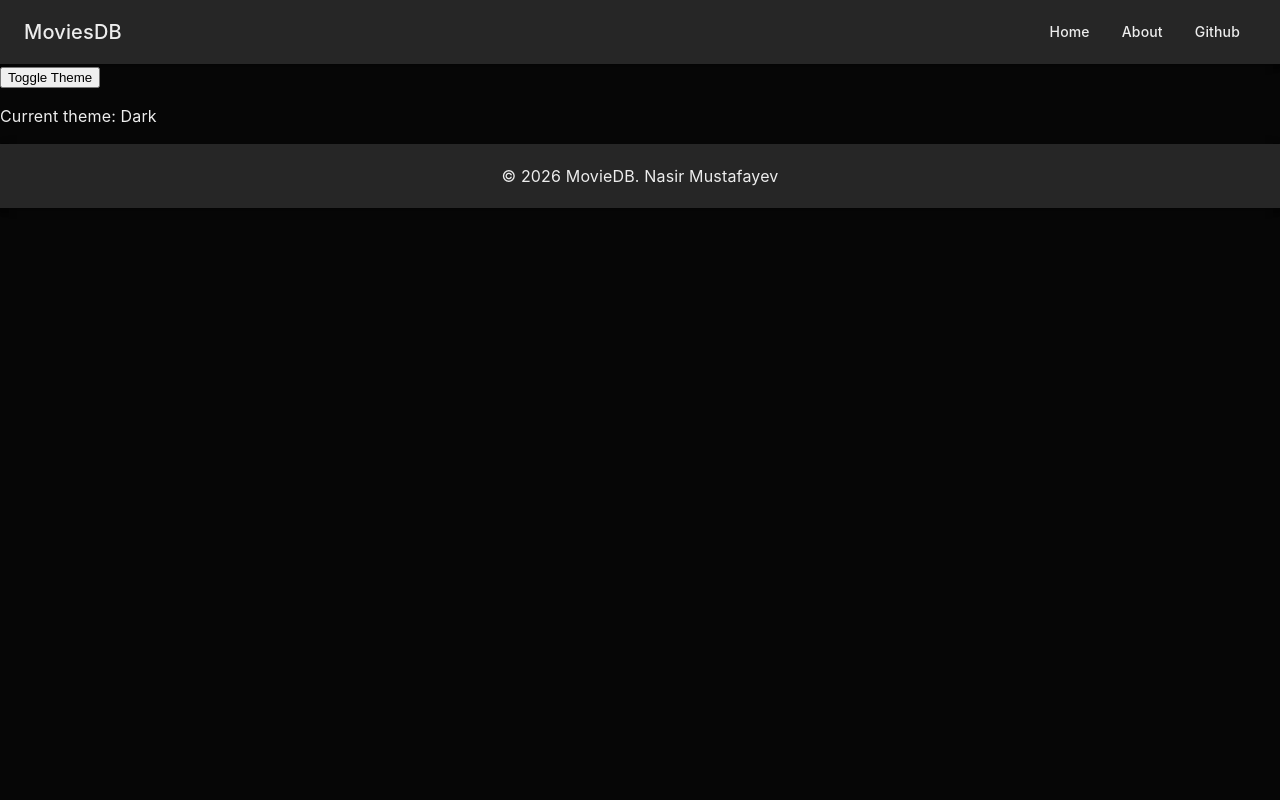
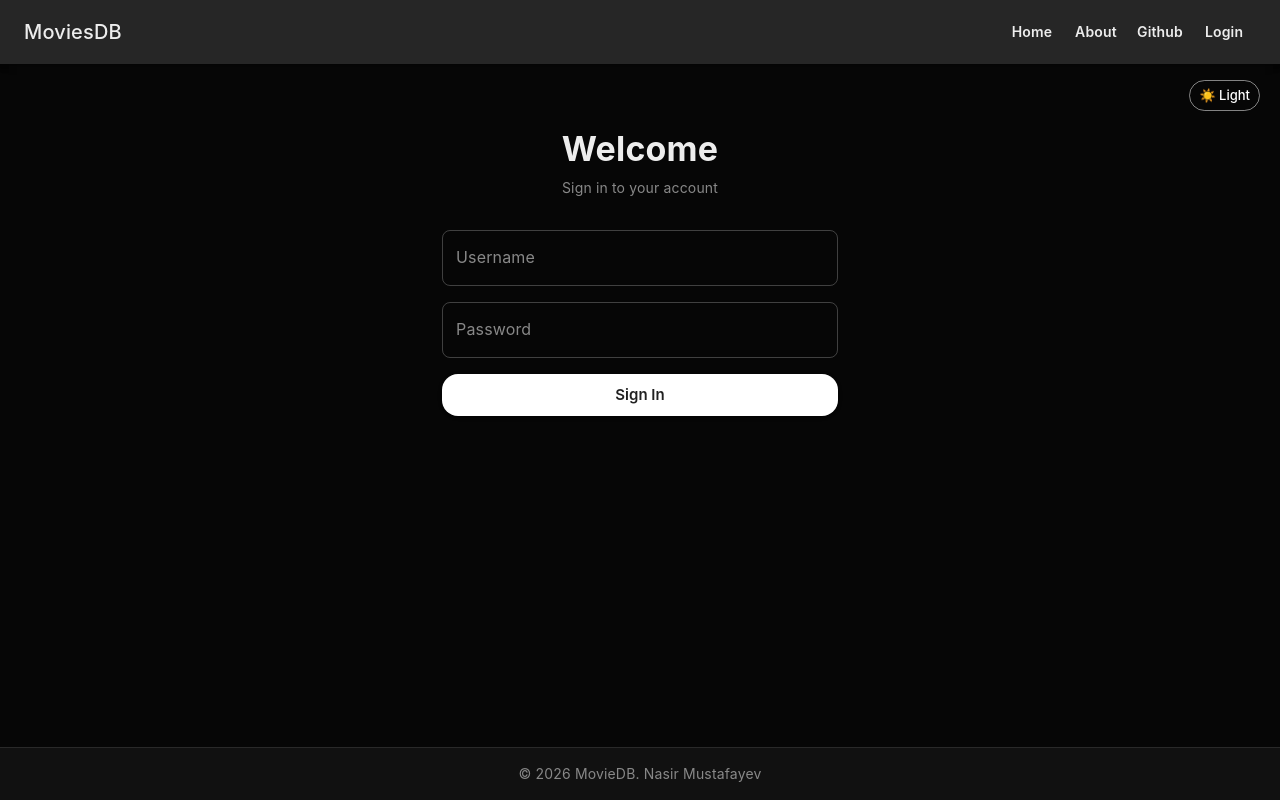
Before and after one commit to NasirMustafayev/Practice1_MoviesDB, a React (Vite) app: page /login in a window 1280 px wide. Built offline with nearby package versions, Linux system fonts and the light colour scheme; no server answers.

Commit message:
feat: enhance App component with improved theme toggle and add Login page; refactor Footer and Navbar components for better layout and styling

```diff
--- a/src/App.jsx
+++ b/src/App.jsx
@@ -1,13 +1,14 @@
 import { Routes, Route } from 'react-router-dom'
-import { ThemeProvider, CssBaseline } from '@mui/material';
+import { ThemeProvider, CssBaseline, Box, Button } from '@mui/material';
+import { themeDark, themeLight } from './theme'
+import { useDispatch, useSelector } from 'react-redux';
+import { useState } from 'react';
 import Navbar from './components/Navbar';
 import Footer from './components/Footer';
 import HomePage from './components/HomePage';
-import MovieDetail from './components/MovieDetail';
+import MovieDetail from './pages/MovieDetail';
 import About from './components/About';
-import { themeDark, themeLight } from './theme'
-import { useDispatch, useSelector } from 'react-redux';
-import { useState } from 'react';
+import Login from './pages/Login';
 
 function App() {
   const themevalue = useSelector(state => state.theme);
@@ -16,15 +17,28 @@ function App() {
   return(
     <ThemeProvider theme={themevalue ? themeDark : themeLight}>
     <CssBaseline/>
+    <div style={{ display: 'flex', flexDirection: 'column', minHeight: '100vh' }}>
       <Navbar/>
-    <button onClick={() => dispatcher({type: 'dark'})}>Toggle Theme</button>
-    <p>Current theme: {themevalue ? 'Dark' : 'Light'}</p>
+      <Box sx={{ position: 'absolute', top: 80, right: 20, zIndex: 10 }}>
+        <Button
+          variant="outlined"
+          size="small"
+          onClick={() => dispatcher({type: 'dark'})}
+          sx={{ textTransform: 'none', fontWeight: 500 }}
+        >
+          {themevalue ? '☀️ Light' : '🌙 Dark'}
+        </Button>
+      </Box>
+      <div style={{ flex: 1 }}>
         <Routes>
           <Route path='/' element={<HomePage/>}/>
           <Route path='/movie/:movie_id' element={<MovieDetail/>}/>
           <Route path='/about' element={<About/>}/>
+          <Route path='/login' element={<Login/>}/>
         </Routes>
+      </div>
       <Footer/>
+    </div>
     </ThemeProvider>
   );
 }
--- a/src/components/Footer.jsx
+++ b/src/components/Footer.jsx
@@ -1,11 +1,21 @@
-import { AppBar, Toolbar } from '@mui/material';
+import { Box, Typography } from '@mui/material';
 
 export default function Footer() {
     return (
-        <AppBar position="static" color="primary" sx={{ top: 'auto', bottom: 0 }}>
-            <Toolbar>
-                <p style={{ margin: '0 auto' }}>© 2026 MovieDB. Nasir Mustafayev</p>
-            </Toolbar>
-        </AppBar>
+        <Box
+            component="footer"
+            sx={{
+                backgroundColor: 'background.paper',
+                borderTop: '1px solid',
+                borderColor: 'divider',
+                py: 2,
+                mt: 'auto',
+                textAlign: 'center',
+            }}
+        >
+            <Typography variant="body2" color="textSecondary">
+                © 2026 MovieDB. Nasir Mustafayev
+            </Typography>
+        </Box>
     );
 }
--- a/src/components/Navbar.jsx
+++ b/src/components/Navbar.jsx
@@ -19,6 +19,9 @@ export default function Navbar() {
           <Button color="inherit" component={Link} to="/github">
             Github
           </Button>
+          <Button color="green" component={Link} to="/login">
+            Login
+          </Button>
         </Box>
       </Toolbar>
     </AppBar>
--- /dev/null
+++ b/src/pages/Login.jsx
@@ -0,0 +1,45 @@
+import { Container, Box, Typography, TextField, Button, Stack } from "@mui/material";
+
+export default function Login() {
+  return (
+    <Container maxWidth="xs">
+      <Box sx={{ mt: 8 }}>
+        <Box sx={{ textAlign: "center", mb: 4 }}>
+            <Typography variant="h4" sx={{ fontWeight: 700, mb: 1 }}>
+              Welcome
+            </Typography>
+            <Typography variant="body2" color="textSecondary">
+              Sign in to your account
+            </Typography>
+          </Box>
+
+          <form>
+            <Stack spacing={2}>
+              <TextField
+                fullWidth
+                label="Username"
+                type="text"
+                variant="outlined"
+              />
+              <TextField
+                fullWidth
+                label="Password"
+                type="password"
+                variant="outlined"
+              />
+              <Button
+                fullWidth
+                type="submit"
+                variant="contained"
+                color="primary"
+                size="large"
+                sx={{ mt: 2 }}
+              >
+                Sign In
+              </Button>
+            </Stack>
+          </form>
+      </Box>
+    </Container>
+  );
+}
--- a/src/components/MovieDetail.jsx
+++ b/src/pages/MovieDetail.jsx
@@ -1,4 +1,4 @@
-import { Container, Grid, Typography, Chip, Box, Divider } from "@mui/material";
+import { Container, Grid, Typography, Chip, Box, Divider, useTheme } from "@mui/material";
 import { useState, useEffect } from "react";
 import { useParams } from "react-router-dom";
 import StarIcon from "@mui/icons-material/Star";
@@ -12,6 +12,7 @@ const api_key = import.meta.env.VITE_API_KEY
 export default function MovieDetail(){
     const { movie_id } = useParams()
     const [movie, setMovie] = useState(null)
+    const theme = useTheme()
 
     const api_url = `https://api.themoviedb.org/3/movie/${movie_id}?api_key=${api_key}`
 
@@ -27,7 +28,8 @@ export default function MovieDetail(){
              <Box
       sx={{
         minHeight: "100vh",
-        background: `linear-gradient(to bottom, rgba(0,0,0,0.85) 0%, rgba(20,20,20,1) 100%), url(https://image.tmdb.org/t/p/original${movie.backdrop_path}) no-repeat center center / cover`,
+        background: `linear-gradient(to bottom, ${theme.palette.background.default}dd 0%, ${theme.palette.background.paper}dd 100%), url(https://image.tmdb.org/t/p/original${movie.backdrop_path}) no-repeat center center / cover`,
+        backgroundColor: theme.palette.background.default,
         py: 6,
       }}
     >
@@ -53,7 +55,7 @@ export default function MovieDetail(){
             <Typography
               variant="h3"
               fontWeight={700}
-              color="white"
+              color="textPrimary"
               gutterBottom
             >
               {movie.title}
@@ -62,7 +64,7 @@ export default function MovieDetail(){
             {movie.tagline && (
               <Typography
                 variant="subtitle1"
-                color="grey.400"
+                color="textSecondary"
                 fontStyle="italic"
                 gutterBottom
               >
@@ -70,7 +72,7 @@ export default function MovieDetail(){
               </Typography>
             )}
 
-            <Divider sx={{ borderColor: "grey.700", my: 2 }} />
+            <Divider sx={{ borderColor: theme.palette.divider, my: 2 }} />
 
             {/* Genres */}
             <Box sx={{ display: "flex", flexWrap: "wrap", gap: 1, mb: 3 }}>
@@ -79,7 +81,7 @@ export default function MovieDetail(){
                   key={genre.id}
                   label={genre.name}
                   variant="outlined"
-                  sx={{ color: "white", borderColor: "grey.500" }}
+                  sx={{ color: theme.palette.text.primary, borderColor: theme.palette.divider }}
                 />
               ))}
             </Box>
@@ -88,44 +90,44 @@ export default function MovieDetail(){
             <Box sx={{ display: "flex", gap: 4, mb: 3, flexWrap: "wrap" }}>
               <Box sx={{ display: "flex", alignItems: "center", gap: 0.5 }}>
                 <StarIcon sx={{ color: "#f5c518" }} />
-                <Typography color="white" fontWeight={600}>
+                <Typography color="textPrimary" fontWeight={600}>
                   {movie.vote_average?.toFixed(1)}
                 </Typography>
-                <Typography color="grey.400" variant="body2">
+                <Typography color="textSecondary" variant="body2">
                   / 10
                 </Typography>
               </Box>
 
               <Box sx={{ display: "flex", alignItems: "center", gap: 0.5 }}>
-                <AccessTimeIcon sx={{ color: "grey.400" }} />
-                <Typography color="grey.300">{movie.runtime} min</Typography>
+                <AccessTimeIcon sx={{ color: theme.palette.text.secondary }} />
+                <Typography color="textPrimary">{movie.runtime} min</Typography>
               </Box>
 
               <Box sx={{ display: "flex", alignItems: "center", gap: 0.5 }}>
-                <CalendarMonthIcon sx={{ color: "grey.400" }} />
-                <Typography color="grey.300">{movie.release_date}</Typography>
+                <CalendarMonthIcon sx={{ color: theme.palette.text.secondary }} />
+                <Typography color="textPrimary">{movie.release_date}</Typography>
               </Box>
 
               <Box sx={{ display: "flex", alignItems: "center", gap: 0.5 }}>
-                <LanguageIcon sx={{ color: "grey.400" }} />
-                <Typography color="grey.300">{movie.original_language}</Typography>
+                <LanguageIcon sx={{ color: theme.palette.text.secondary }} />
+                <Typography color="textPrimary">{movie.original_language}</Typography>
               </Box>
 
               <Box sx={{ display: "flex", alignItems: "center", gap: 0.5 }}>
-                <GlobeIcon sx={{ color: "grey.400" }} />
-                <Typography color="grey.300">{movie.production_countries?.[0]?.name || "N/A"}</Typography>
+                <GlobeIcon sx={{ color: theme.palette.text.secondary }} />
+                <Typography color="textPrimary">{movie.production_countries?.[0]?.name || "N/A"}</Typography>
               </Box>
             </Box>
 
-            <Divider sx={{ borderColor: "grey.700", my: 2 }} />
+            <Divider sx={{ borderColor: theme.palette.divider, my: 2 }} />
 
             {/* Overview */}
-            <Typography variant="h6" color="grey.300" gutterBottom>
+            <Typography variant="h6" color="textPrimary" gutterBottom>
               Overview
             </Typography>
             <Typography
               variant="body1"
-              color="grey.400"
+              color="textSecondary"
               lineHeight={1.8}
             >
               {movie.overview}
@@ -135,7 +137,7 @@ export default function MovieDetail(){
       </Container>
     </Box>
         ) : (
-            <Typography variant="h6" align="center" sx={{ mt: 4 }}>Loading...</Typography>
+            <Typography variant="h6" align="center" color="textPrimary" sx={{ mt: 4 }}>Loading...</Typography>
         )
     )
 }
--- a/src/theme.jsx
+++ b/src/theme.jsx
@@ -46,14 +46,21 @@ export const themeDark = createTheme({
     MuiButton: {
       styleOverrides: {
         root: {
-          borderRadius: 8,
           textTransform: "none",
-          fontWeight: 500,
-          padding: "8px 16px",
+          fontWeight: 600,
         },
       },
     },
-
+    MuiTextField: {
+      styleOverrides: {
+        root: {
+          "& .MuiOutlinedInput-root": {
+            borderRadius: 8,
+            transition: "all 0.3s ease"
+          },
+        },
+      },
+    },
   },
 });
 
@@ -104,10 +111,18 @@ export const themeLight = createTheme({
     MuiButton: {
       styleOverrides: {
         root: {
-          borderRadius: 8,
           textTransform: "none",
-          fontWeight: 500,
-          padding: "8px 16px",
+          fontWeight: 600,
+        },
+      },
+    },
+    MuiTextField: {
+      styleOverrides: {
+        root: {
+          "& .MuiOutlinedInput-root": {
+            borderRadius: 8,
+            transition: "all 0.3s ease",
+          },
         },
       },
     },
```
Lines whose indentation alone changed are shown as unchanged.
